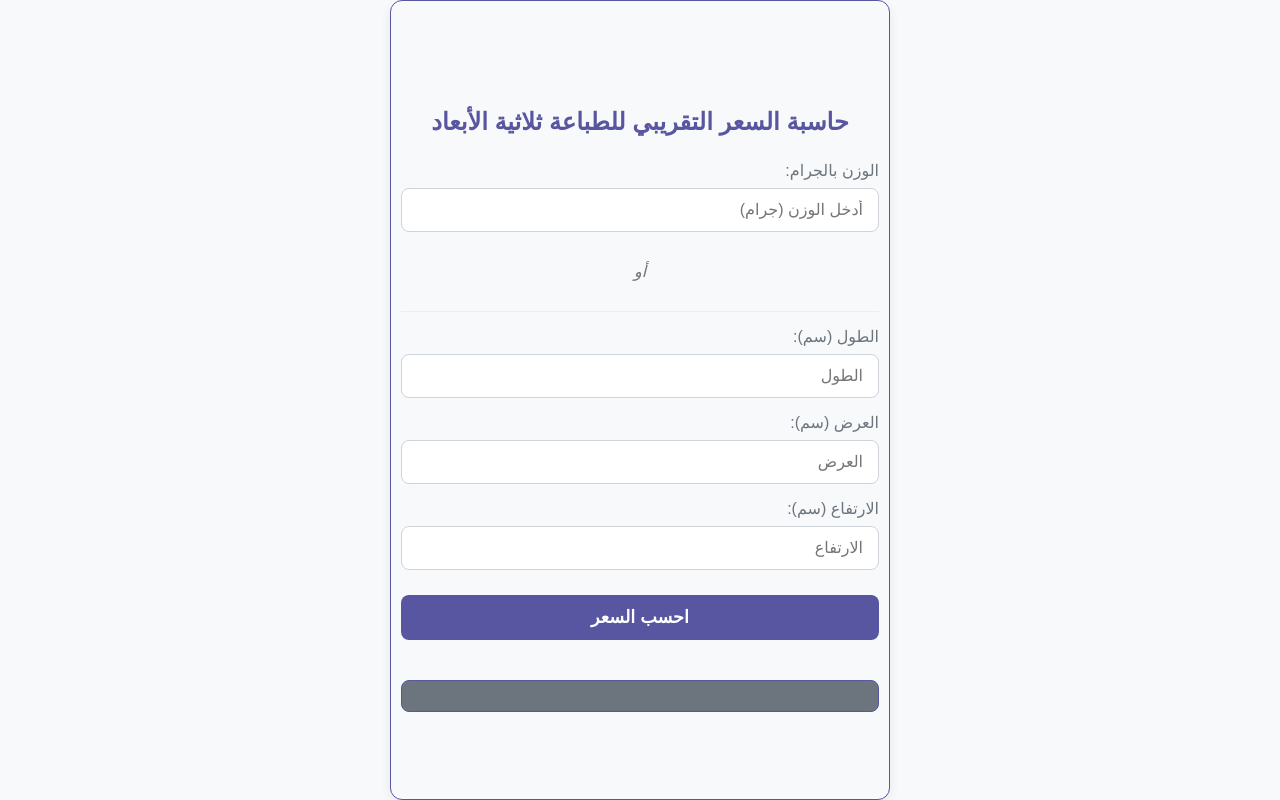
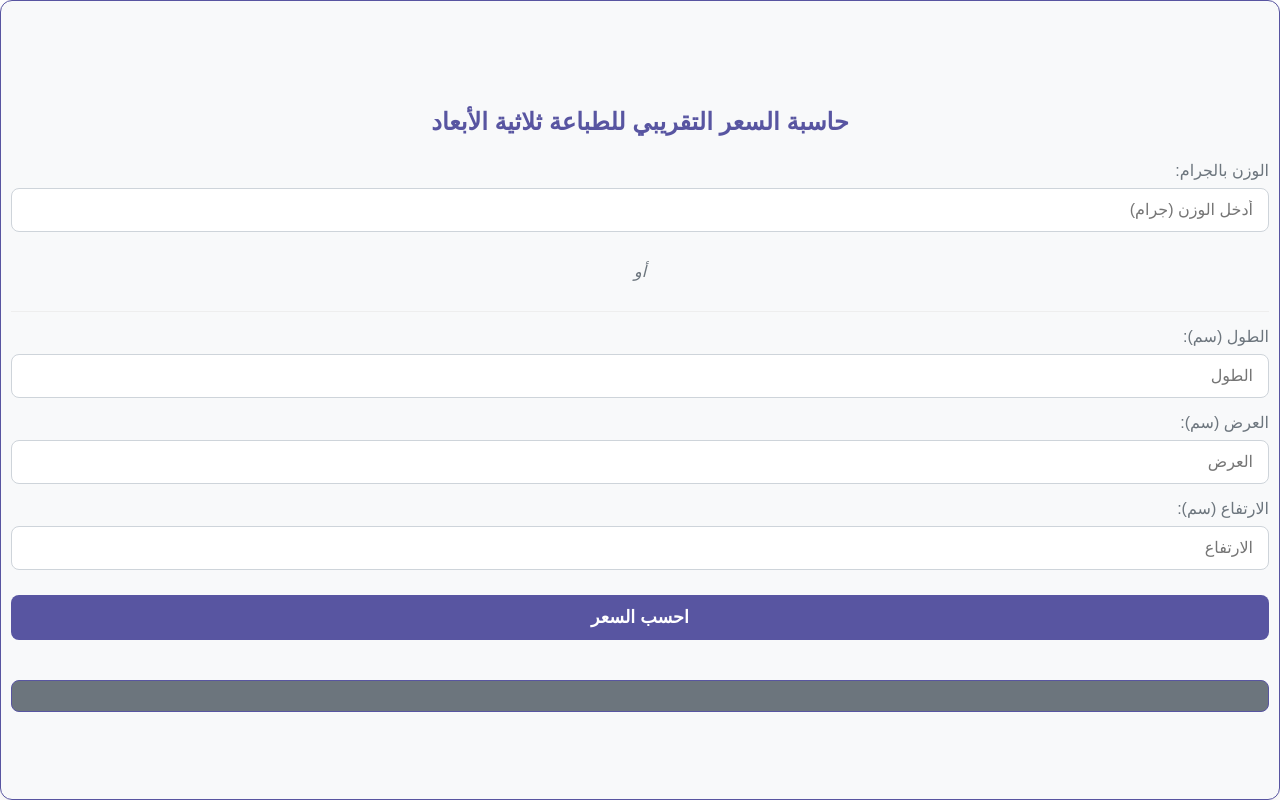
Before and after one commit to xDPixel/js-printing-calculator, a plain HTML site: page index.html in a window 1280 px wide. Drawn offline with Linux system fonts and the light colour scheme.

Commit message:
updating styles

```diff
--- a/index.html
+++ b/index.html
@@ -17,12 +17,9 @@
     }
 
     html, body {
-      height: 100%;
-      width: 100%;
       margin: 0;
       padding: 0;
       overflow: hidden;
-      background-color: var(--bg-color);
       color: var(--text-color);
       font-family: var(--font-family);
       box-sizing: border-box;
@@ -30,8 +27,6 @@
 
     .calculator-container {
         width: 100%;
-        max-width: 500px;
-        min-width: 250px;
         margin: 0 auto;
         padding: 25px 10px;
         background-color: var(--bg-color);
```
